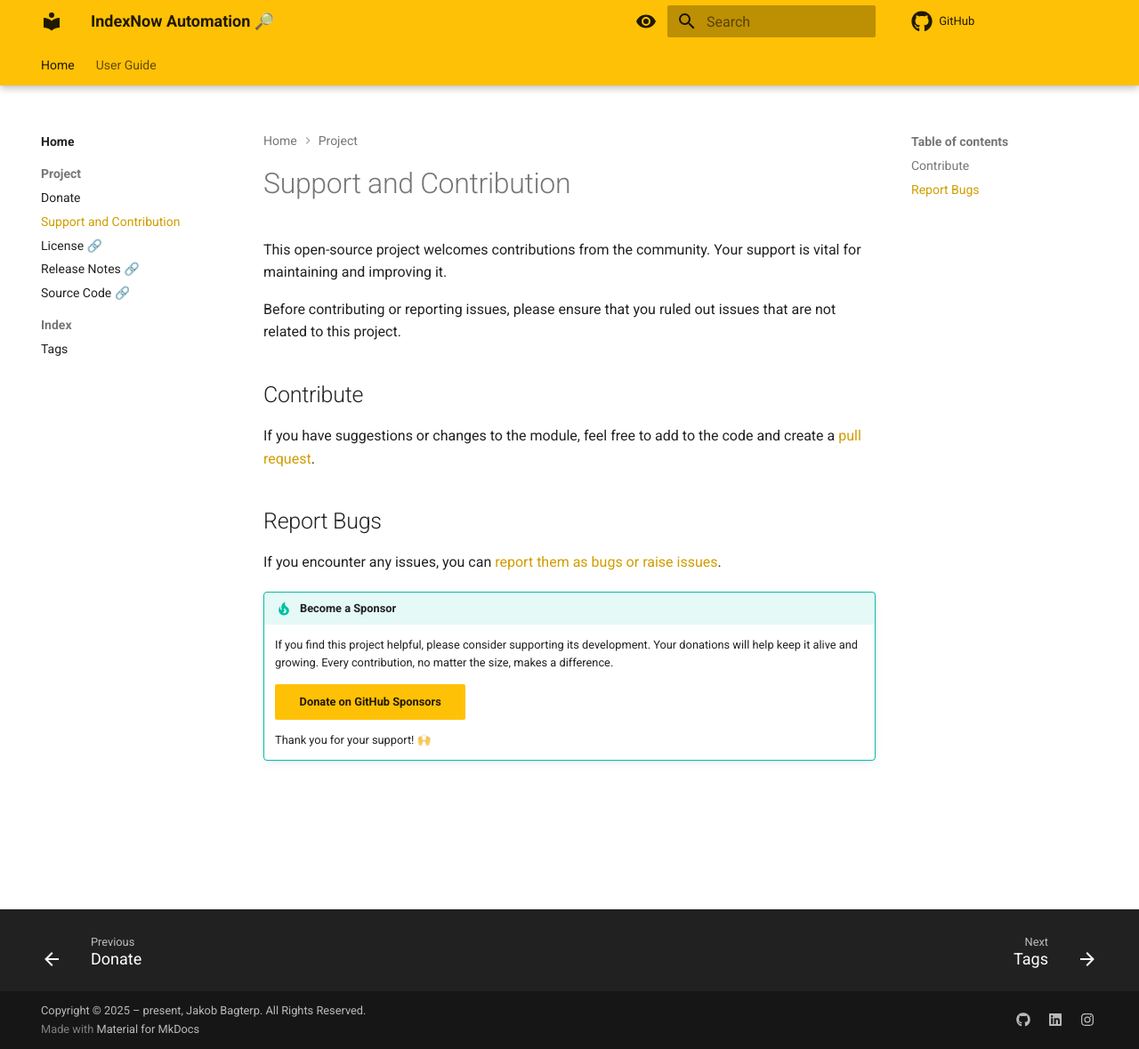
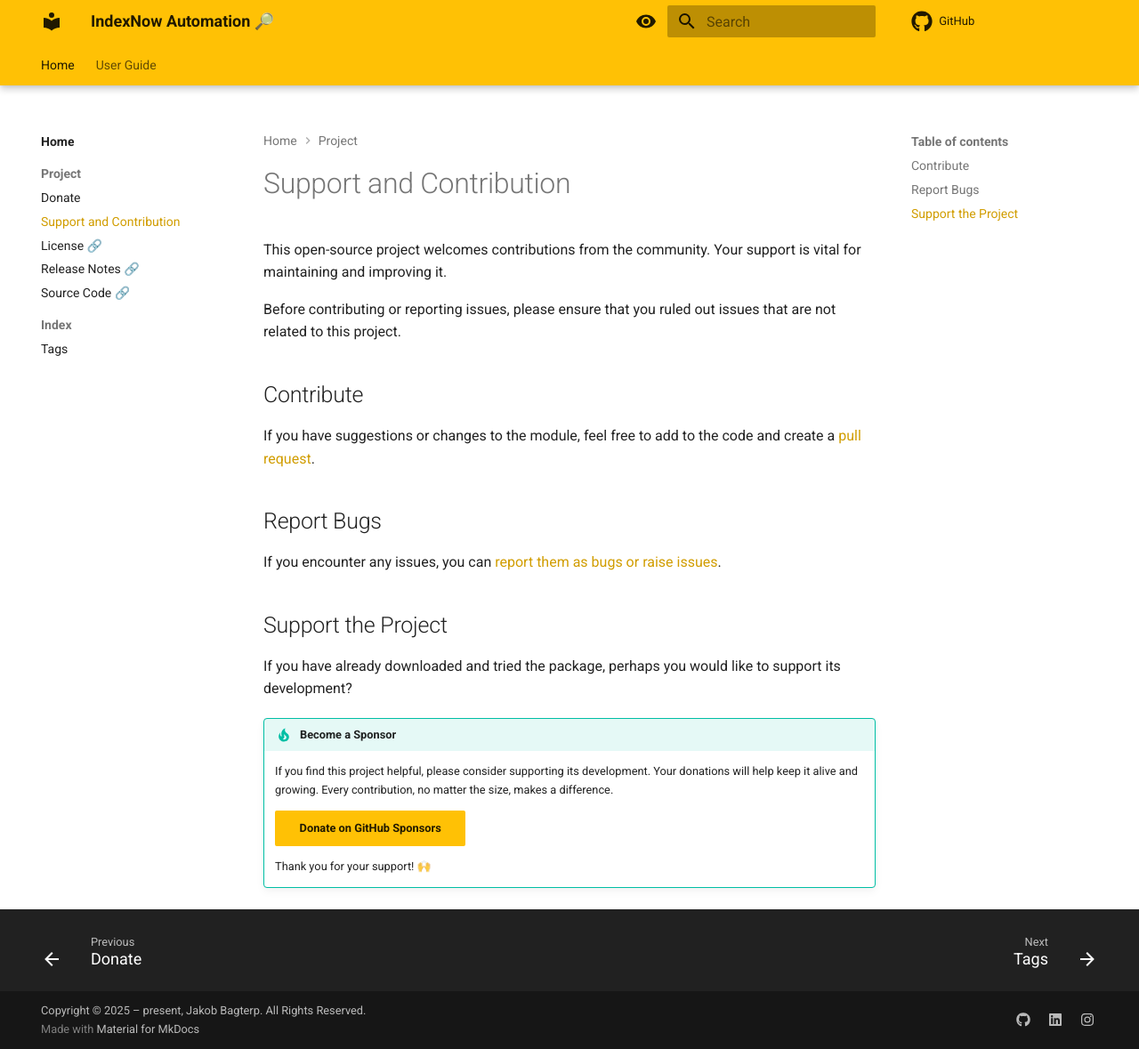
Before and after one commit to jakob-bagterp/index-now-submit-sitemap-urls-action, an MkDocs documentation site: the page built from docs/project/support-and-contribution.md, in a window 1280 px wide and 1179 px high. Shown: the whole window at 89% size. Built offline with MkDocs 1.6.1 and Material for MkDocs 9.7.7, drawn with Linux system fonts in a browser that asks for light colours; comment, search, counter and statistics services are not loaded.

Commit message:
Updated support and donations section and various pages.

```diff
--- a/docs/project/support-and-contribution.md
+++ b/docs/project/support-and-contribution.md
@@ -14,6 +14,9 @@ If you have suggestions or changes to the module, feel free to add to the code a
 ## Report Bugs
 If you encounter any issues, you can [report them as bugs or raise issues](https://github.com/jakob-bagterp/index-now-submit-sitemap-urls-action/issues).
 
+## Support the Project
+If you have already downloaded and tried the package, perhaps you would like to support its development?
+
 !!! tip "Become a Sponsor"
     If you find this project helpful, please consider supporting its development. Your donations will help keep it alive and growing. Every contribution, no matter the size, makes a difference.
 
```
Also changed, not shown: docs/index.md (+3 -0 lines), docs/project/donate.md (+2 -2 lines).
